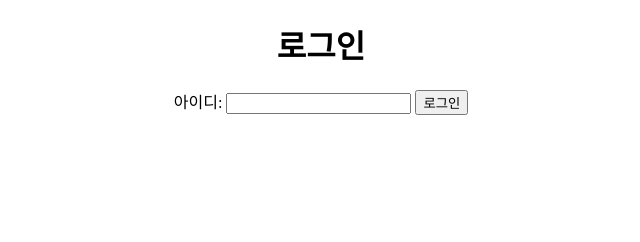
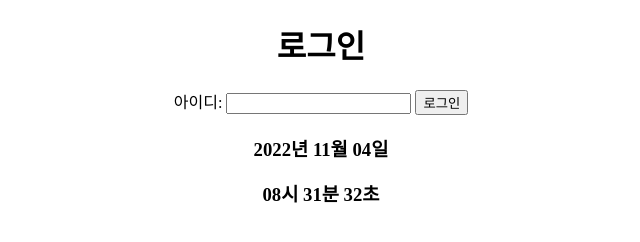
Before and after one commit to aristata/javascript-01-momentum-challenge, a plain HTML site: page index.html in a window 1280 px wide. Shown: the whole page, without its empty margins (319-959 px from the left). Drawn offline with Linux system fonts and the light colour scheme.

Commit message:
feat: clock 기능 구현

```diff
--- a/index.html
+++ b/index.html
@@ -22,6 +22,10 @@
       <button>로그아웃</button>
     </div>
 
+    <!-- 시계 -->
+    <div id="clock-container"></div>
+
     <script src="src/login.js"></script>
+    <script src="src/clock.js"></script>
   </body>
 </html>
--- /dev/null
+++ b/src/clock.js
@@ -0,0 +1,33 @@
+/**
+ * clock.js
+ *
+ * 로그인 여부와 관계없이 시각은 보여준다
+ * 매초 현재 시각을 조회하는 함수를 실행한다
+ *
+ * @author aristata
+ */
+
+// HTML Element 선택자 ----------------------------------------------------------
+const clockContainer = document.querySelector("#clock-container");
+
+// 함수 -------------------------------------------------------------------------
+function getDateTime() {
+  const now = new Date();
+  const year = now.getFullYear();
+  const month = String(now.getMonth() + 1).padStart(2, "0");
+  const date = String(now.getDate()).padStart(2, "0");
+  const hour = String(now.getHours()).padStart(2, "0");
+  const minute = String(now.getMinutes()).padStart(2, "0");
+  const second = String(now.getSeconds()).padStart(2, "0");
+  const ymd = `${year}년 ${month}월 ${date}일`;
+  const hmm = `${hour}시 ${minute}분 ${second}초`;
+  clockContainer.innerHTML = `<h3>${year}년 ${month}월 ${date}일</h3><h3>${hour}시 ${minute}분 ${second}초</h3>`;
+}
+
+// 실행 -------------------------------------------------------------------------
+
+// 화면이 로드될 때 일단 한번 실행한다
+getDateTime();
+
+// 이후 1초 간격으로 함수를 반복 실행한다
+setInterval(getDateTime, 1000);
--- a/style/style.css
+++ b/style/style.css
@@ -2,7 +2,6 @@
   display: none;
 }
 
-#login-container,
-#greeting-container {
+body {
   text-align: center;
 }
```
